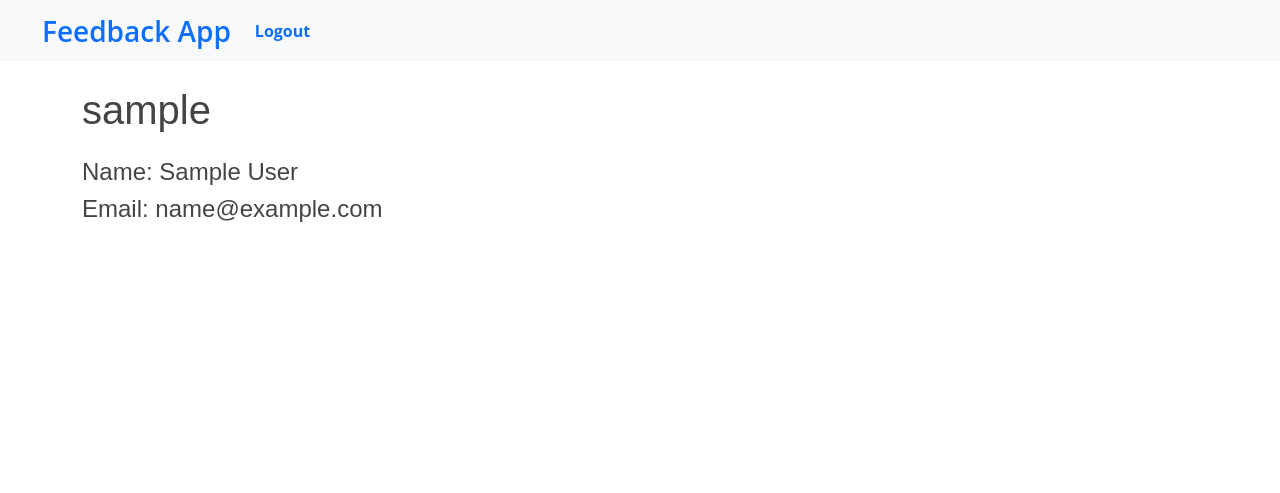
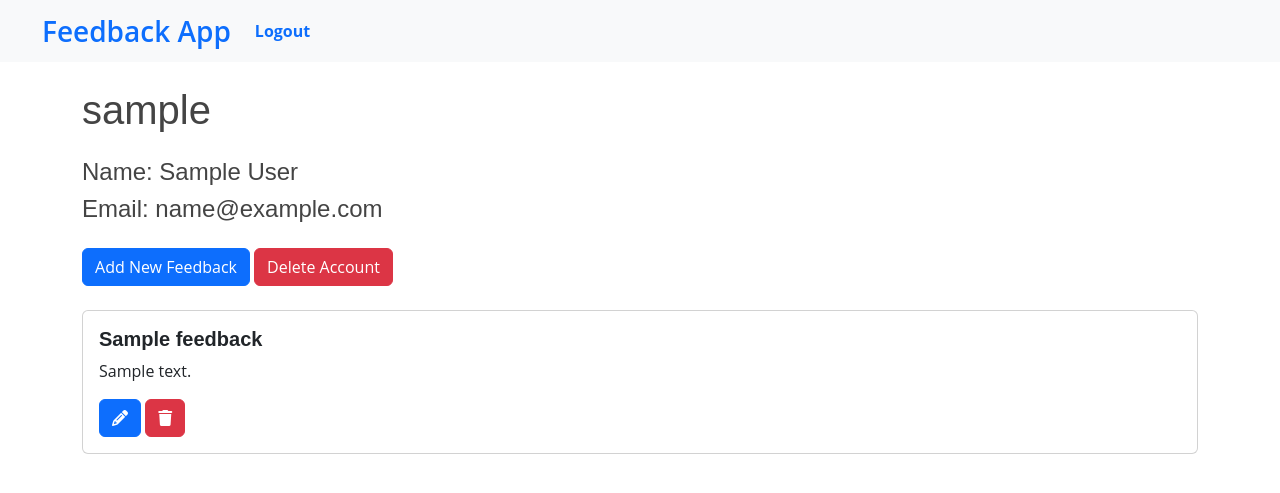
Before and after one commit to CamdenTadhg/Authentication, a Flask app: a page that uses templates/user.html in a window 1280 px wide. Shown: the top 493 px of the page. Run offline with Flask 3, Linux system fonts and the light colour scheme; the visitor is signed in with stand-in values (Sample User, id 1); tables that the repository leaves empty hold one stand-in row (values such as "Sample post"); some libraries are stand-ins or nearby versions.

Commit message:
user deletion

```diff
--- a/app.py
+++ b/app.py
@@ -22,6 +22,8 @@ toolbar = DebugToolbarExtension(app)
 @app.route('/')
 def route_register():
     return render_template('index.html')
+
+#AUTHENTICATION ROUTES
 
 @app.route('/register', methods=["GET", "POST"])
 def register_user():
@@ -58,6 +60,15 @@ def login_user():
             form.username.errors=['invalid username/password']
     return render_template('login.html', form=form)
 
+@app.route('/logout', methods=["POST"])
+def logout_user():
+    """clear data from session and redirect to home"""
+    session.pop('username')
+    flash('Goodbye!', 'primary')
+    return redirect('/')
+
+#USER ROUTES
+
 @app.route('/user/<username>')
 def display_user(username):
     """displays a user to authorized users"""
@@ -65,20 +76,30 @@ def display_user(username):
         flash("Please register or login first!", "danger")
         return redirect('/')
     user = User.query.get_or_404(username)
-    return render_template('user.html', user=user)
+    feedbacks = db.session.execute(db.select(Feedback).where(Feedback.username == user.username)).scalars()
+    return render_template('user.html', user=user, feedbacks=feedbacks)
 
-@app.route('/logout', methods=["POST"])
-def logout_user():
-    """clear data from session and redirect to home"""
-    session.pop('username')
-    flash('Goodbye!', 'primary')
+@app.route('/user/<username>/delete', methods=["POST"])
+def delete_user(username):
+    """deletes a user's account and all associated feedback"""
+    user = User.query.get_or_404(username)
+    if session['username'] == user.username:
+        feedbacks = db.session.execute(db.select(Feedback).where(Feedback.username == user.username)).scalars()
+        for feedback in feedbacks:
+            db.session.delete(feedback)
+            db.session.commit()
+        db.session.delete(user)
+        db.session.commit()
+        session.pop('username')
+        flash('Account deleted', 'danger')
+    else:
+        flash('You do not have permissions to delete this account', 'danger')
     return redirect('/')
 
 
-# 12 make routes for feedback
-# 11 make additional routes for users (/users/username, /users/username/delete, users/username/feedback/add GET, users/username/feedback/add POST, /feedback/feedbackid/update GET, /feedback/feedbackid/update POST, /feedback/feedbackid/delete)
 
-# 10 make sure registration and authentication are methods on your user class
+# 10 make additional routes for feedback & users (users/username/feedback/add GET, users/username/feedback/add POST, /feedback/feedbackid/update GET, /feedback/feedbackid/update POST, /feedback/feedbackid/delete)
+
 # 9 if there is already a username in session, do not allow users to see register or login forms
 # 8 add a 404 page and a 401 page when users are not authenticated
 # 7 add column to user table for admins. Admines can add, update, or delete any feedback and delete users
--- a/models.py
+++ b/models.py
@@ -14,11 +14,11 @@ class User(db.Model):
 
     __tablename__ = 'users'
 
-    username = db.Column(db.Text(length=20), primary_key=True)
+    username = db.Column(db.String(length=20), primary_key=True)
     password = db.Column(db.Text, nullable=False)
-    email = db.Column(db.Text(length=50), nullable=False)
-    first_name = db.Column(db.Text(length=30), nullable=False)
-    last_name = db.Column(db.Text(length=30), nullable=False)
+    email = db.Column(db.String(length=50), nullable=False)
+    first_name = db.Column(db.String(length=30), nullable=False)
+    last_name = db.Column(db.String(length=30), nullable=False)
 
     @classmethod
     def register(cls, username, pwd, email, first_name, last_name):
@@ -53,7 +53,7 @@ class Feedback(db.Model):
     __tablename__ = "feedback"
 
     id = db.Column(db.Integer, primary_key=True, autoincrement=True)
-    title = db.Column(db.Text(length=100), nullable=False)
+    title = db.Column(db.String(length=100), nullable=False)
     content = db.Column(db.Text, nullable=False)
     username = db.Column(db.Text, db.ForeignKey('users.username'))
 
--- a/templates/index.html
+++ b/templates/index.html
@@ -3,5 +3,6 @@
 {% block title %}Feedback App{% endblock %}
 
 {% block content %}
-<h1>Welcome to the feedback app. Please login. </h1>
+<h1>Welcome to the feedback app.
+    {% if not session['username'] %}Please login. {% endif %}</h1>
 {% endblock %}
--- a/templates/login.html
+++ b/templates/login.html
@@ -16,7 +16,9 @@
             {{field(class_="form-control")}}
 
             {% for error in field.errors %}
-                {{error(class_='text-danger')}}
+                <div class="text-sm text-danger">
+                    {{error}}
+                </div>
             {% endfor %}
         </p>
         {% endfor %}
--- a/templates/user.html
+++ b/templates/user.html
@@ -7,5 +7,32 @@
     <h1 class="my-4">{{user.username}}</h1>
     <h4>Name: {{user.fullname}}</h4>
     <h4>Email: {{user.email}}</h4>
+    <div class="my-4">
+        {% if session['username'] == user.username %}
+        <a href="/user/{{user.username}}/feedback/add" class="btn btn-primary">Add New Feedback</a>
+        <form action="/user/{{user.username}}/delete" method="POST" style="display:inline">
+            <button class="btn btn-danger">Delete Account</button>
+        </form>
+        {% endif %}
+    </div>
+    <div class="my-4">
+        {% for feedback in feedbacks %}
+        <div class="card">
+            <div class="card-body">
+                <h5 class="card-title"><b>{{feedback.title}}</b></h5>
+                <p class="card-text">{{feedback.content}}</p>
+                {% if session['username'] == user.username %}
+                <a href="/feedback/{{feedback.id}}/update" class="btn btn-primary"><i class="fas fa-pencil"></i></a>
+                <a href="/feedback/{{feedback.id}}/delete" class="btn btn-danger"><i class="fas fa-trash"></i></a>
+                {% endif %}
+            </div>
+        </div>
+        {% endfor %}
+    </div>
 </div>
+
 {% endblock %}
+
+<form method="POST" action="/logout">
+    <button class="nav-link text-primary fs-6"><b>Logout</b></button>
+</form>
```
